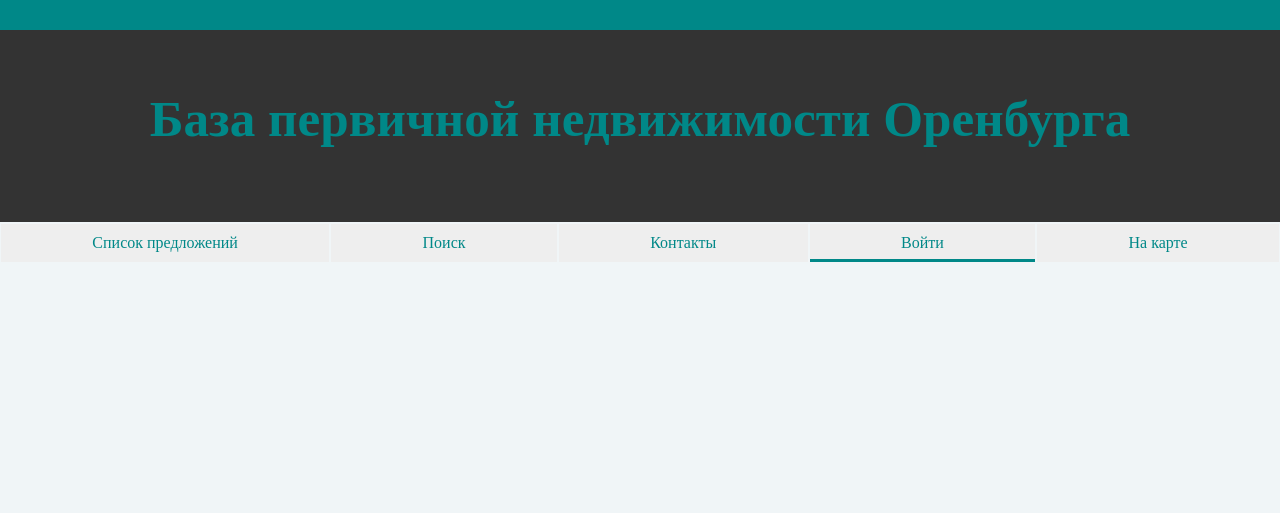
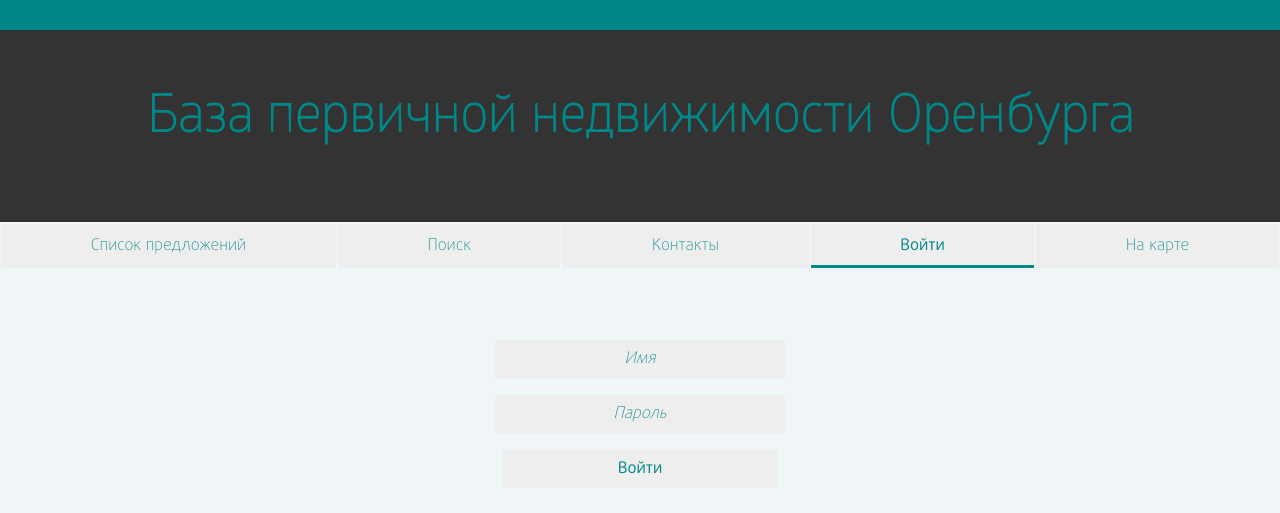
Before and after one commit to Mutanoball/RB2, a PHP site: page /Auth.php in a window 1280 px wide. Shown: the top 513 px of the page. Run offline with PHP 8.4, Linux system fonts and the light colour scheme; some libraries are stand-ins or nearby versions.

Commit message:
добавил авторизацию

```diff
--- a/Public/Auth.php
+++ b/Public/Auth.php
@@ -10,5 +10,58 @@
     $page=4;
     include "Header.php";
     ?>
+     <form class="auth" onsubmit="return valid()">
+          <br><br><br>
+          <p><input id='name' type="text" size="30" placeholder="Имя" name="login"></p>
+          <p class="emptywarning"></p>
+          <p><input id='password' type="password" size="30" placeholder="Пароль" name="password"></p>
+          <p class="emptywarning"></p>
+          <p><input type="submit" style="width: 275px; font-family: DaxlinePro-Regular" value="Войти"></p>
+
+     </form>
+
+         <script>
+
+             document.forms[0].elements[0].oninput = function ()
+             {
+             document.getElementsByClassName("emptywarning")[0].innerText = "";
+             document.forms[0].elements[0].className = "rightfield";
+             };
+
+             document.forms[0].elements[1].oninput = function ()
+             {
+             document.getElementsByClassName("emptywarning")[1].innerText = "";
+             document.forms[0].elements[1].className = "rightfield";
+             };
+
+              function yes() { alert("good") };
+              function no(name, password)
+              {
+                   if (name.value == "")
+                   {
+                        document.getElementsByClassName("emptywarning")[0].innerText = "пожалуйста, введите логин";
+                        name.className = "wrongfield";
+                   };
+                   if (password.value == "")
+                   {
+                        document.getElementsByClassName("emptywarning")[1].innerText = "пожалуйста, введите пароль";
+                        password.className = "wrongfield";
+                   }
+
+              };
+              function valid()
+              {
+                   var name = document.forms[0].elements[0];
+                   var password = document.forms[0].elements[1];
+                   if (name.value == "" || password.value == "")
+                   {
+                        no(name, password);
+                        return false;
+                   }
+                   else return yes();
+              }
+
+     </script>
+
     </body>
 </html>
--- a/Public/Header.php
+++ b/Public/Header.php
@@ -1,6 +1,6 @@
 
         <link rel="stylesheet" type="text/css" href="Main.css"/>
-
+       <script src='https://code.jquery.com/jquery-2.1.4.min.js'></script>
         <hr class= "nomar" size=30 color=#088></hr>
         <div class="pervaplashka"><br><b>База первичной недвижимости Оренбурга</b><br></div>
         <div class="menu">
--- a/Public/Main.css
+++ b/Public/Main.css
@@ -1,3 +1,17 @@
+@font-face {
+     font-family: GloberThinFree;
+     src: url(Glober.otf);
+}
+@font-face {
+     font-family: DaxlinePro-Regular;
+     src: url(DaxlinePro-Regular.otf);
+}
+
+@font-face {
+     font-family: DaxlinePro-Thin;
+     src: url(DaxlinePro-Thin.otf);
+}
+
 body{
 margin: 0 0 0 0;
 min-width: 800px;
@@ -30,7 +44,7 @@ border: 0 0 0 0;
   display:block;
   background:#eee;
   color:#088;
-  font-family: DaxlinePro-Regular;
+  font-family: DaxlinePro-Thin;
   font-weight: 300;
   text-decoration:none;
   text-align:center;
@@ -116,3 +130,55 @@ border: 0 0 0 0;
 .ramka{
     border: 20px double #333;
     }
+
+.auth {
+    margin:0 auto;
+    min-width: 250px;
+    text-align: center;
+
+}
+
+.auth input{
+     line-height: 230%;
+     border-bottom: 0;
+     border-top: 0;
+     border-left: 0;
+     border-right: 0;
+     font-family: DaxlinePro-Thin;
+     font-size: 16px;
+     color: #088;
+     text-align: center;
+     background:#eee;
+     transition:all 0.3s;
+}
+
+.auth input:hover{
+ box-shadow:0px -3px 0 #088 inset;
+
+}
+
+
+.auth input::-webkit-input-placeholder{
+   color: #088;
+   font-style: italic;
+   text-align: center;
+
+}
+
+.auth input:-ms-input-placeholder{
+    color: #088;
+   font-style: italic;
+   text-align: center;
+}
+.wrongfield{
+     border: 2px solid red !important;
+}
+
+.rightfield{
+     border: 0;
+}
+
+.emptywarning{
+  font: 16px DaxlinePro-Thin;
+  color: red
+}
--- a/Public/Paginator.php
+++ b/Public/Paginator.php
@@ -5,6 +5,7 @@
     function PaginationFromBase($dbhost, $dbuser, $dbpassword, $dbname, $ordercriteria, $currpage, $showitems)
     {
     $dbcon = new mysqli($dbhost, $dbuser, $dbpassword, $dbname);
+    $dbcon->set_charset("utf8");
     $limlow = ($currpage-1)*$showitems;
     $i=0;
     $result = $dbcon->query("SELECT * FROM Supply inner join District on Supply.iddistrict = District.iddistrict order by $ordercriteria LIMIT $limlow, $showitems");
```
Also changed, not shown: Public/DaxlinePro-Regular.otf (added), Public/DaxlinePro-Thin.otf (added), Public/Glober.otf (added).
